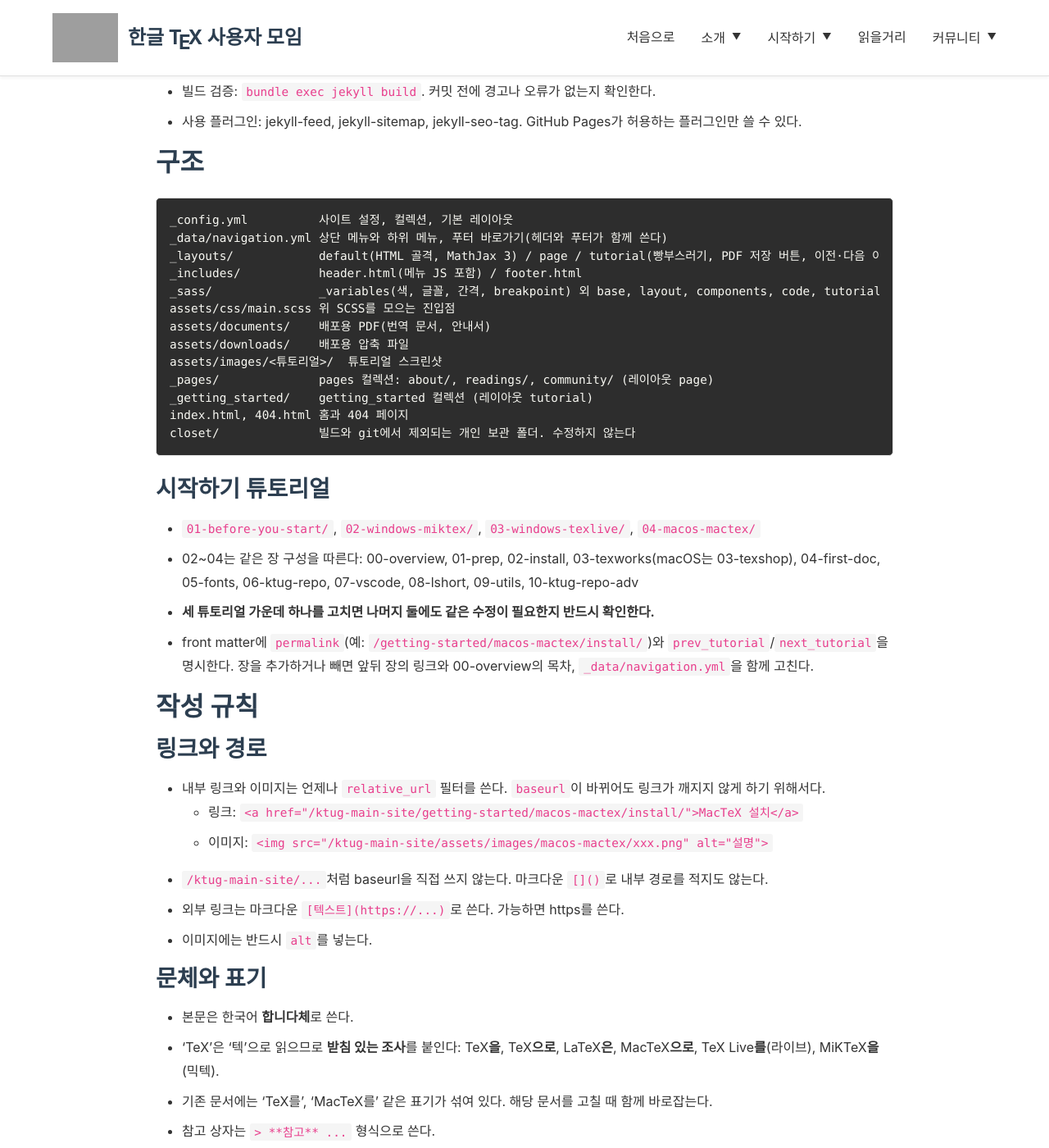
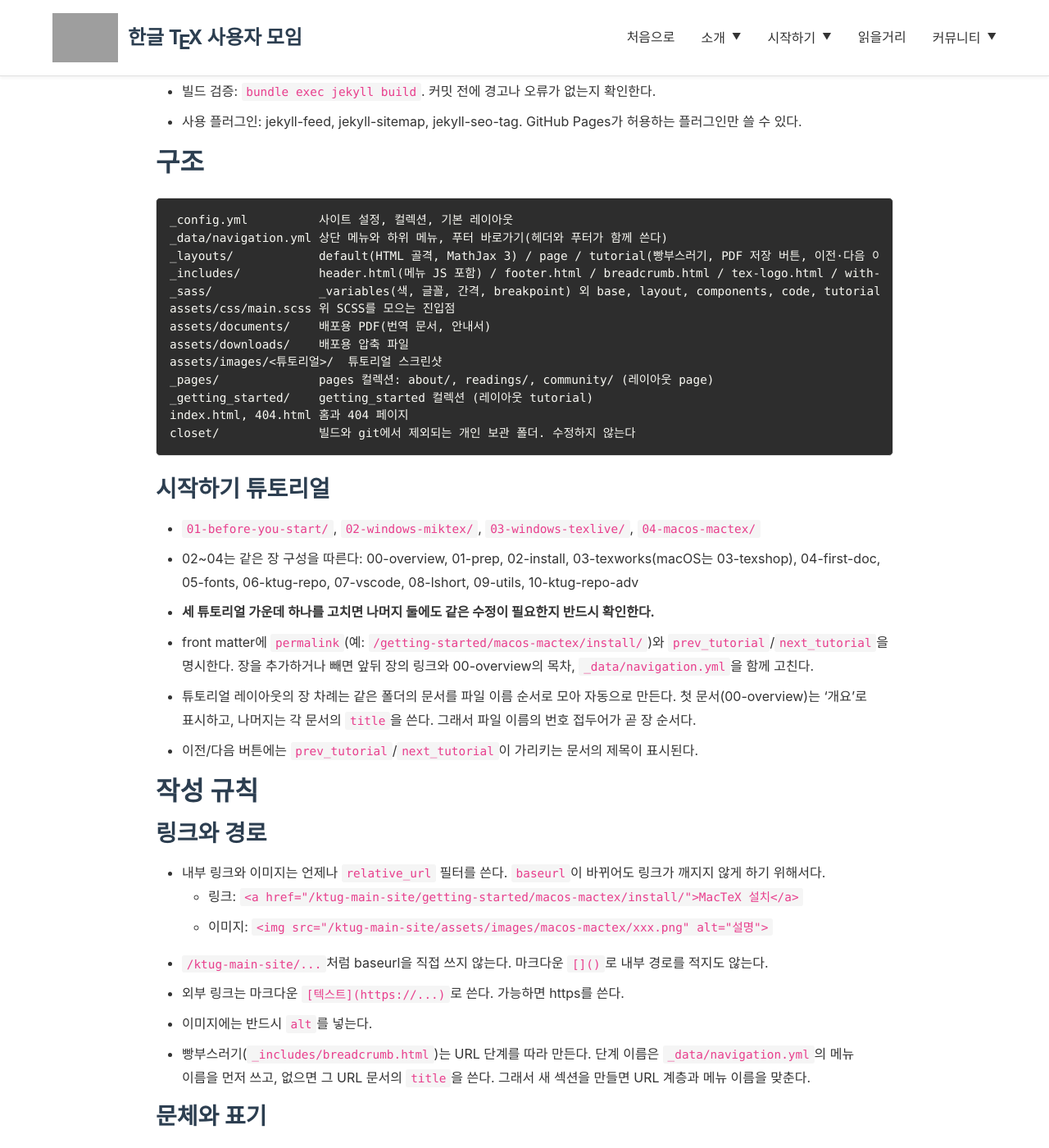
Before and after one commit to KoreanTUG/ktug-main-site, a Jekyll site: the page built from CLAUDE.md, in a window 1280 px wide and 1400 px high, scrolled down 977 px. Shown: the whole window at 82% size. Built offline with Jekyll 4.4.1, drawn with Linux system fonts in a browser that asks for light colours; our own code applies the rules of GitHub Pages for plain Markdown files; grey boxes are pictures that could not be loaded.

Commit message:
CLAUDE.md에 차례와 빵부스러기 규칙 추가
Co-Authored-By: Claude Opus 5.5 <noreply@anthropic.com>

```diff
--- a/CLAUDE.md
+++ b/CLAUDE.md
@@ -29,7 +29,7 @@
 _config.yml          사이트 설정, 컬렉션, 기본 레이아웃
 _data/navigation.yml 상단 메뉴와 하위 메뉴, 푸터 바로가기(헤더와 푸터가 함께 쓴다)
 _layouts/            default(HTML 골격, MathJax 3) / page / tutorial(빵부스러기, PDF 저장 버튼, 이전·다음 이동)
-_includes/           header.html(메뉴 JS 포함) / footer.html
+_includes/           header.html(메뉴 JS 포함) / footer.html / breadcrumb.html / tex-logo.html / with-tex-logo.html
 _sass/               _variables(색, 글꼴, 간격, breakpoint) 외 base, layout, components, code, tutorials, faq
 assets/css/main.scss 위 SCSS를 모으는 진입점
 assets/documents/    배포용 PDF(번역 문서, 안내서)
@@ -47,6 +47,8 @@ closet/              빌드와 git에서 제외되는 개인 보관 폴더. 수
 - 02~04는 같은 장 구성을 따른다: 00-overview, 01-prep, 02-install, 03-texworks(macOS는 03-texshop), 04-first-doc, 05-fonts, 06-ktug-repo, 07-vscode, 08-lshort, 09-utils, 10-ktug-repo-adv
 - **세 튜토리얼 가운데 하나를 고치면 나머지 둘에도 같은 수정이 필요한지 반드시 확인한다.**
 - front matter에 `permalink`(예: `/getting-started/macos-mactex/install/`)와 `prev_tutorial`/`next_tutorial`을 명시한다. 장을 추가하거나 빼면 앞뒤 장의 링크와 00-overview의 목차, `_data/navigation.yml`을 함께 고친다.
+- 튜토리얼 레이아웃의 장 차례는 같은 폴더의 문서를 파일 이름 순서로 모아 자동으로 만든다. 첫 문서(00-overview)는 '개요'로 표시하고, 나머지는 각 문서의 `title`을 쓴다. 그래서 파일 이름의 번호 접두어가 곧 장 순서다.
+- 이전/다음 버튼에는 `prev_tutorial`/`next_tutorial`이 가리키는 문서의 제목이 표시된다.
 
 ## 작성 규칙
 
@@ -58,6 +60,7 @@ closet/              빌드와 git에서 제외되는 개인 보관 폴더. 수
 - `/ktug-main-site/...`처럼 baseurl을 직접 쓰지 않는다. 마크다운 `[]()`로 내부 경로를 적지도 않는다.
 - 외부 링크는 마크다운 `[텍스트](https://...)`로 쓴다. 가능하면 https를 쓴다.
 - 이미지에는 반드시 `alt`를 넣는다.
+- 빵부스러기(`_includes/breadcrumb.html`)는 URL 단계를 따라 만든다. 단계 이름은 `_data/navigation.yml`의 메뉴 이름을 먼저 쓰고, 없으면 그 URL 문서의 `title`을 쓴다. 그래서 새 섹션을 만들면 URL 계층과 메뉴 이름을 맞춘다.
 
 ### 문체와 표기
 
```
